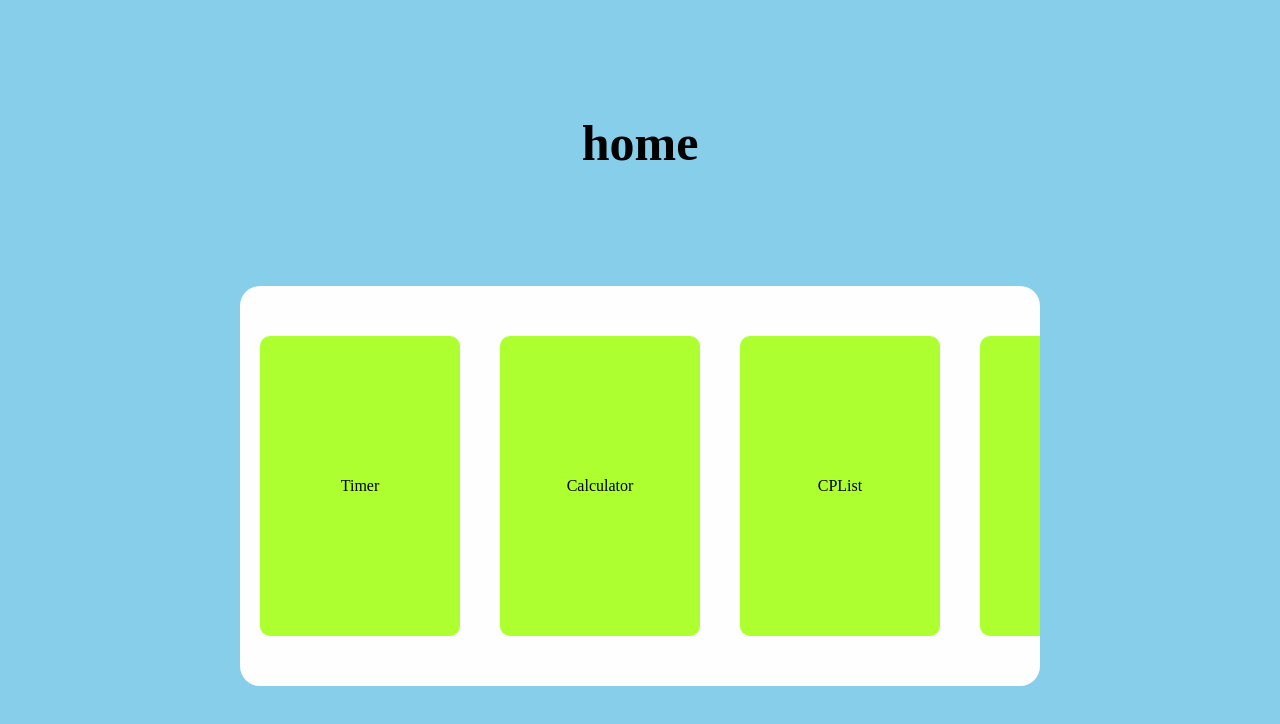
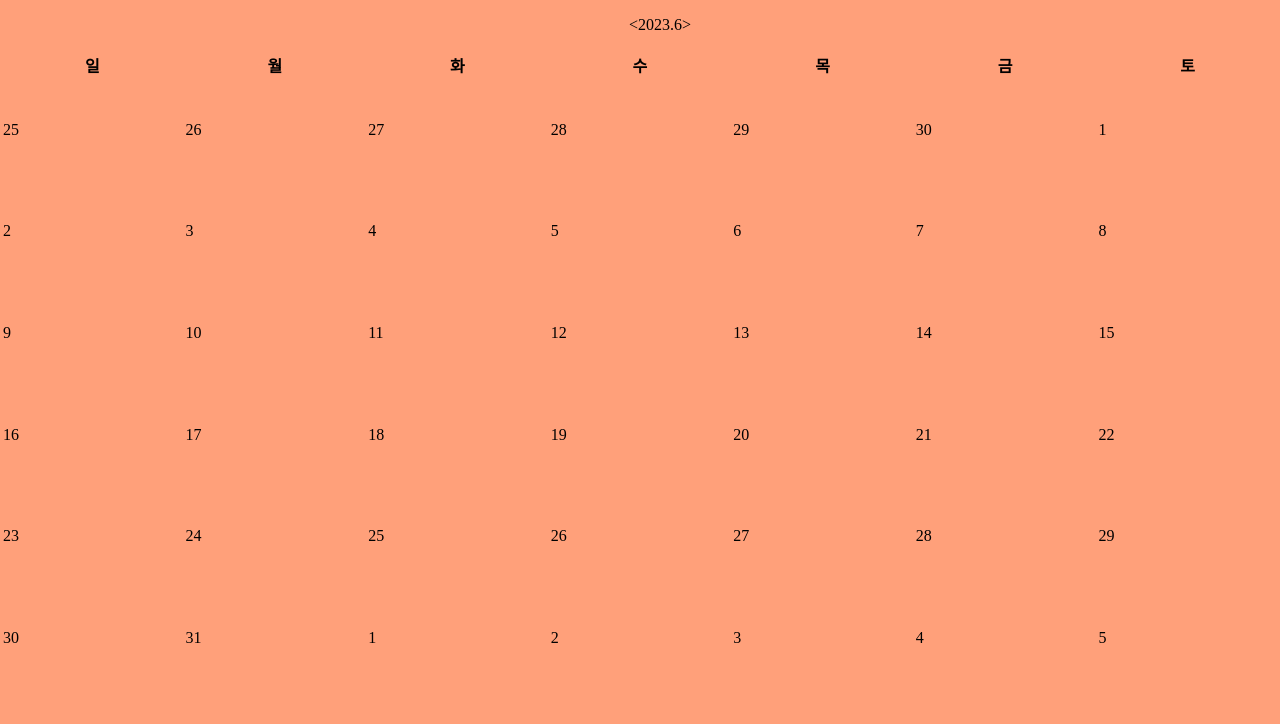
Before and after one commit to JHL71/playground, a React (Create React App) app in the folder playground/: page /calendar in a window 1280 px wide. Before the commit this address led to /. Shown: the top 724 px of the page. Built offline with nearby package versions, Linux system fonts and the light colour scheme.

Commit message:
calendar setting

```diff
--- a/playground/src/App.js
+++ b/playground/src/App.js
@@ -1,6 +1,6 @@
 import styled from 'styled-components';
 import {BrowserRouter as Router, Routes, Route, Navigate} from 'react-router-dom';
-import { Timer, Home, Calculator, CPList, Canvas } from './page';
+import { Timer, Home, Calculator, CPList, Canvas, Calendar } from './page';
 
 function App() {
 
@@ -15,6 +15,7 @@ function App() {
           <Route path='/cal' element={<Calculator />} />
           <Route path='/cp' element={<CPList />} />
           <Route path='/canvas' element={<Canvas />} />
+          <Route path='/calendar' element={<Calendar />} />
           <Route path='/*' element={<Navigate to='/' />} />
         </Routes>
       </Router>
--- a/playground/src/index.js
+++ b/playground/src/index.js
@@ -5,9 +5,7 @@ import './index.css';
 
 const root = ReactDOM.createRoot(document.getElementById('root'));
 root.render(
-  <React.StrictMode>
-    <App />
-  </React.StrictMode>
+  <App />
 );
 
 // If you want to start measuring performance in your app, pass a function
--- /dev/null
+++ b/playground/src/page/calendar.js
@@ -0,0 +1,122 @@
+import { useState } from "react";
+import styled from "styled-components";
+
+
+function Calendar() {
+  const [date, setDate] = useState(new Date());
+  const [days, setDays] = useState();
+
+  return (
+    <>
+      <Section>
+        <MonthWrap>
+          <Ul>
+            <li>&lt;</li>
+            <li>2023.{date.getMonth() + 1}</li>
+            <li>&gt;</li>
+          </Ul>
+        </MonthWrap>
+        <Table>
+          <thead>
+            <tr>
+              <th>일</th>
+              <th>월</th>
+              <th>화</th>
+              <th>수</th>
+              <th>목</th>
+              <th>금</th>
+              <th>토</th>
+            </tr>
+          </thead>
+          <tbody>
+            <tr>
+              <td>25</td>
+              <td>26</td>
+              <td>27</td>
+              <td>28</td>
+              <td>29</td>
+              <td>30</td>
+              <td>1</td>
+            </tr>
+            <tr>
+              <td>2</td>
+              <td>3</td>
+              <td>4</td>
+              <td>5</td>
+              <td>6</td>
+              <td>7</td>
+              <td>8</td>
+            </tr>
+            <tr>
+              <td>9</td>
+              <td>10</td>
+              <td>11</td>
+              <td>12</td>
+              <td>13</td>
+              <td>14</td>
+              <td>15</td>
+            </tr>
+            <tr>
+              <td>16</td>
+              <td>17</td>
+              <td>18</td>
+              <td>19</td>
+              <td>20</td>
+              <td>21</td>
+              <td>22</td>
+            </tr>
+            <tr>
+              <td>23</td>
+              <td>24</td>
+              <td>25</td>
+              <td>26</td>
+              <td>27</td>
+              <td>28</td>
+              <td>29</td>
+            </tr>
+            <tr>
+              <td>30</td>
+              <td>31</td>
+              <td>1</td>
+              <td>2</td>
+              <td>3</td>
+              <td>4</td>
+              <td>5</td>
+            </tr>
+          </tbody>
+        </Table>
+      </Section>
+    </>
+  )
+}
+
+const Section = styled.div`
+  top: 0px;
+  margin: 0px;
+  width: 100%;
+  height: 100vh;
+  background-color: lightsalmon;
+`
+
+const MonthWrap = styled.div`
+  height: 50px;
+  width: 100%;
+  display: flex;
+  justify-content: center;
+  align-items: center;
+`
+
+const Ul = styled.ul`
+  margin: 0px;
+  list-style: none;
+  display: flex;
+  justify-content: center;
+`
+
+
+const Table = styled.table`
+  width: 100%;
+  height: 80vh;
+`
+
+export default Calendar;
--- a/playground/src/page/home.js
+++ b/playground/src/page/home.js
@@ -24,11 +24,11 @@ function Home() {
                     <Card onClick={() => move('/canvas')}>
                         Canvas
                     </Card>
+                    <Card onClick={() => move('/calendar')}>
+                        Calendar
+                    </Card>
                     <Card>
                         Next Item(working)
-                    </Card>
-                    <Card>
-
                     </Card>
                 </ConBox>
             </Wrap>
--- a/playground/src/page/index.js
+++ b/playground/src/page/index.js
@@ -3,6 +3,6 @@ import Home from './home';
 import Calculator from './calculator';
 import CPList from './cplist';
 import Canvas from './canvas';
+import Calendar from './calendar';
 
-
-export { Timer, Home, Calculator, CPList, Canvas }
+export { Timer, Home, Calculator, CPList, Canvas, Calendar }
--- a/playground/src/page/timer.js
+++ b/playground/src/page/timer.js
@@ -1,3 +1,5 @@
+/* eslint-disable react-hooks/exhaustive-deps */
+/* eslint-disable default-case */
 import { useEffect, useState } from "react";
 import { useNavigate } from "react-router-dom";
 import styled from "styled-components";
@@ -175,6 +177,7 @@ function Timer() {
 
     useEffect(() => {
         if (start) {
+            // eslint-disable-next-line react-hooks/exhaustive-deps
             id = setTimeout(() => {
                 let ts = Number(timer.s);
                 let tm = Number(timer.m);
```
Also changed, not shown: playground/public/index.html (+0 -23 lines).
